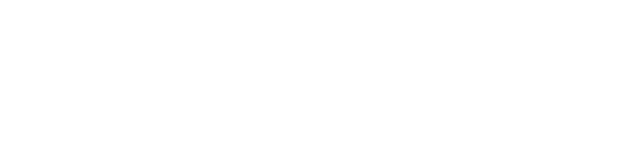
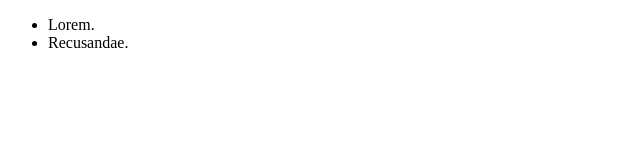
Before and after one commit to atillabt/proje4, a plain HTML site: page index.html in a window 1280 px wide. Shown: the whole page, without its empty margins (0-640 px from the left). Drawn offline with Linux system fonts and the light colour scheme.

Commit message:
yenibranchdaozellik

```diff
--- a/index.html
+++ b/index.html
@@ -6,6 +6,9 @@
     <title>Yeni versiyon</title>
 </head>
 <body>
-
+    <ul>
+        <li>Lorem.</li>
+        <li>Recusandae.</li>
+    </ul>
 </body>
 </html>
```
